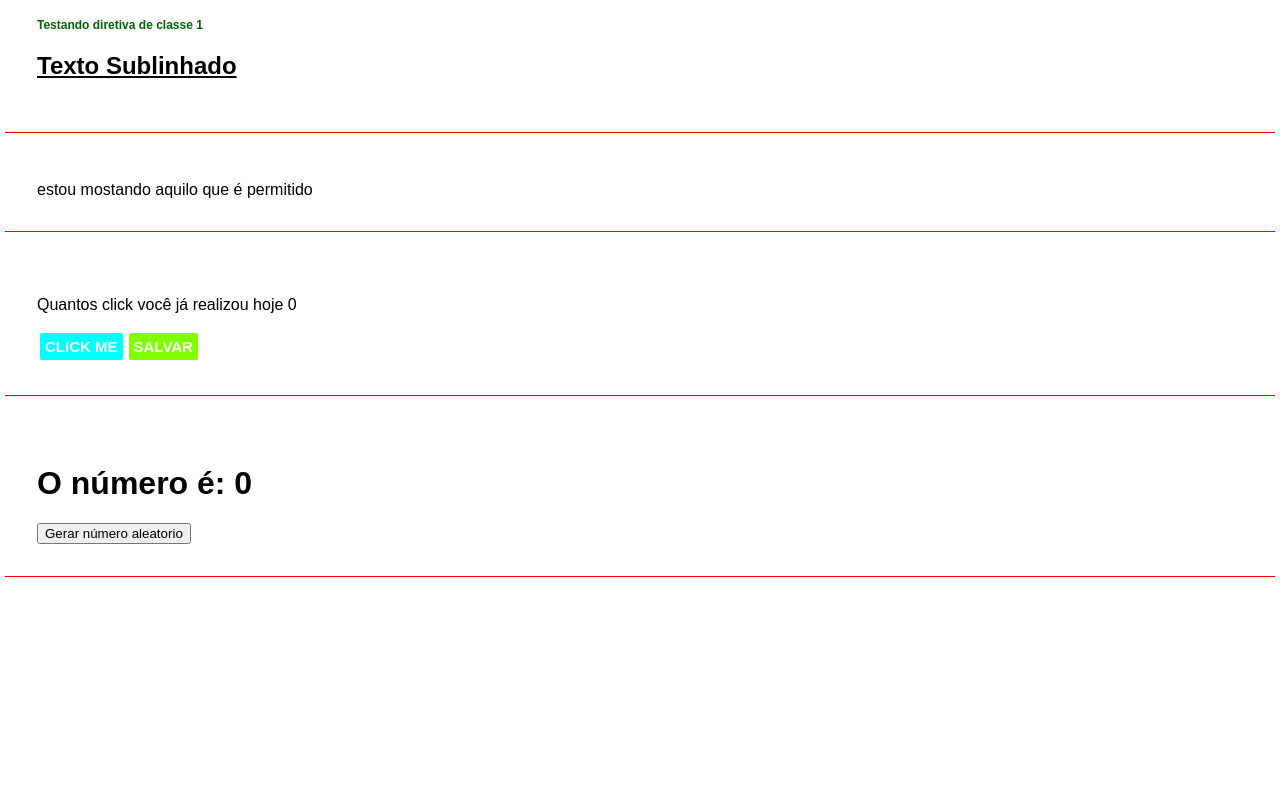
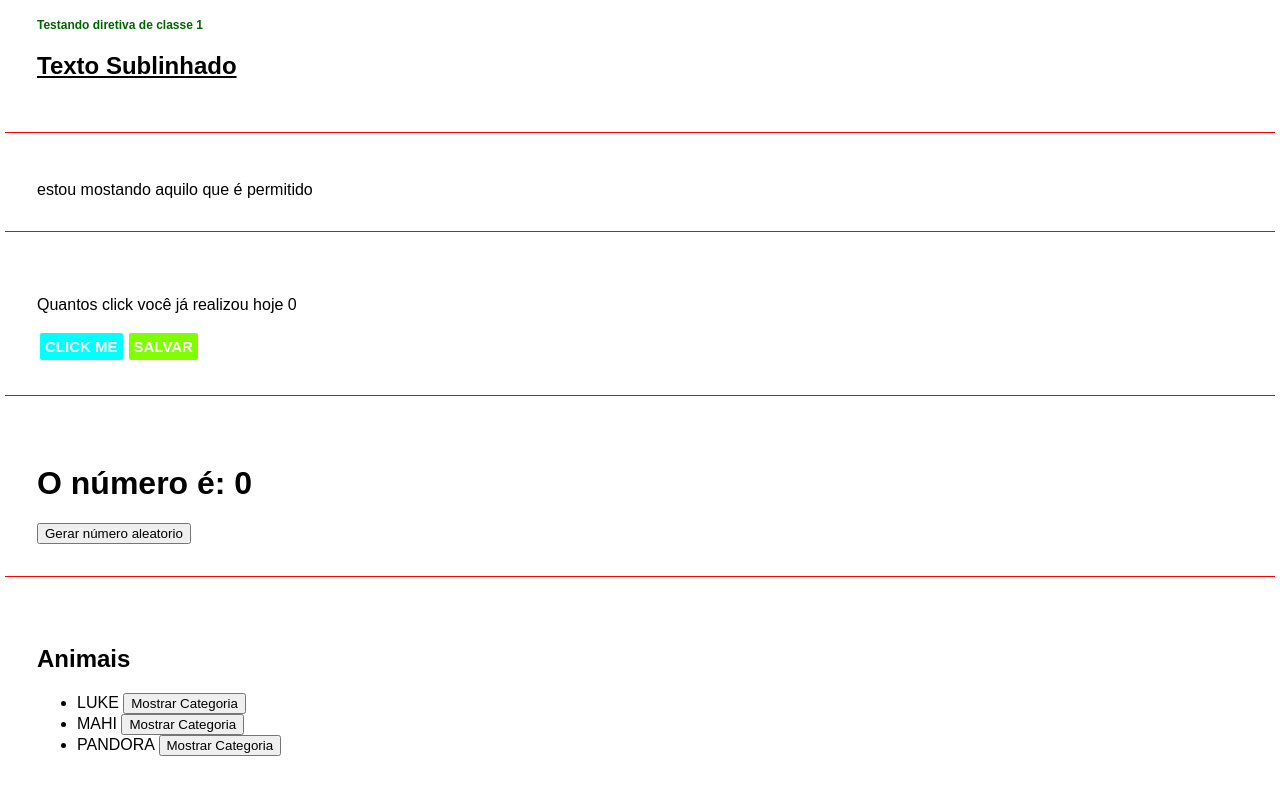
Before and after one commit to alesofiati/angular-course, an Angular app: page / in a window 1280 px wide. Shown: the part 504-1299 px from the top of the page. Before the commit the page ends 1097 px from the top, so only its background shows below. Built offline with nearby package versions, Linux system fonts and the light colour scheme.

Commit message:
Utilizando loops e interfaces

```diff
--- a/src/app/app.component.html
+++ b/src/app/app.component.html
@@ -4,3 +4,4 @@
 <app-if-render></app-if-render>
 <app-event-click></app-event-click>
 <app-emitter></app-emitter>
+<app-list-render></app-list-render>
--- a/src/app/app.module.ts
+++ b/src/app/app.module.ts
@@ -9,6 +9,7 @@ import { IfRenderComponent } from './components/if-render/if-render.component';
 import { EventClickComponent } from './components/event-click/event-click.component';
 import { EmitterComponent } from './components/emitter/emitter.component';
 import { ChangeNumberComponent } from './components/change-number/change-number.component';
+import { ListRenderComponent } from './components/list-render/list-render.component';
 
 @NgModule({
   declarations: [
@@ -19,7 +20,8 @@ import { ChangeNumberComponent } from './components/change-number/change-number.
     IfRenderComponent,
     EventClickComponent,
     EmitterComponent,
-    ChangeNumberComponent
+    ChangeNumberComponent,
+    ListRenderComponent
   ],
   imports: [
     BrowserModule
--- /dev/null
+++ b/src/app/components/list-render/list-render.component.html
@@ -0,0 +1,11 @@
+<div class="class">
+  <h2>Animais</h2>
+
+  <ul>
+    <li *ngFor="let animal of animais">
+      {{ animal.name | uppercase }}
+      <button (click)="showType(animal)">Mostrar Categoria</button>
+    </li>
+  </ul>
+  <h3 *ngIf="type">Animal Tipo: {{type}}</h3>
+</div>
--- /dev/null
+++ b/src/app/components/list-render/list-render.component.ts
@@ -0,0 +1,28 @@
+import { Component, OnInit } from '@angular/core';
+import { Animal } from 'src/app/interfaces/Animal';
+
+@Component({
+  selector: 'app-list-render',
+  templateUrl: './list-render.component.html',
+  styleUrls: ['./list-render.component.css']
+})
+export class ListRenderComponent implements OnInit {
+
+  animais: Animal[] = [
+    { name: "Luke", type: "Cachorro" },
+    { name: "Mahi", type: "Gato" },
+    { name: "Pandora", type: "Cachorro" }
+  ]
+
+  type: string = ''
+
+  constructor(){}
+
+  ngOnInit(): void {}
+
+  showType(animal:Animal): void
+  {
+    this.type = animal.type
+  }
+
+}
--- /dev/null
+++ b/src/app/interfaces/Animal.ts
@@ -0,0 +1,4 @@
+export interface Animal{
+  name:string,
+  type: string
+}
```
Also changed, not shown: src/app/components/list-render/list-render.component.css (added), 1 other file (tests, documents, lock files or other folders).
